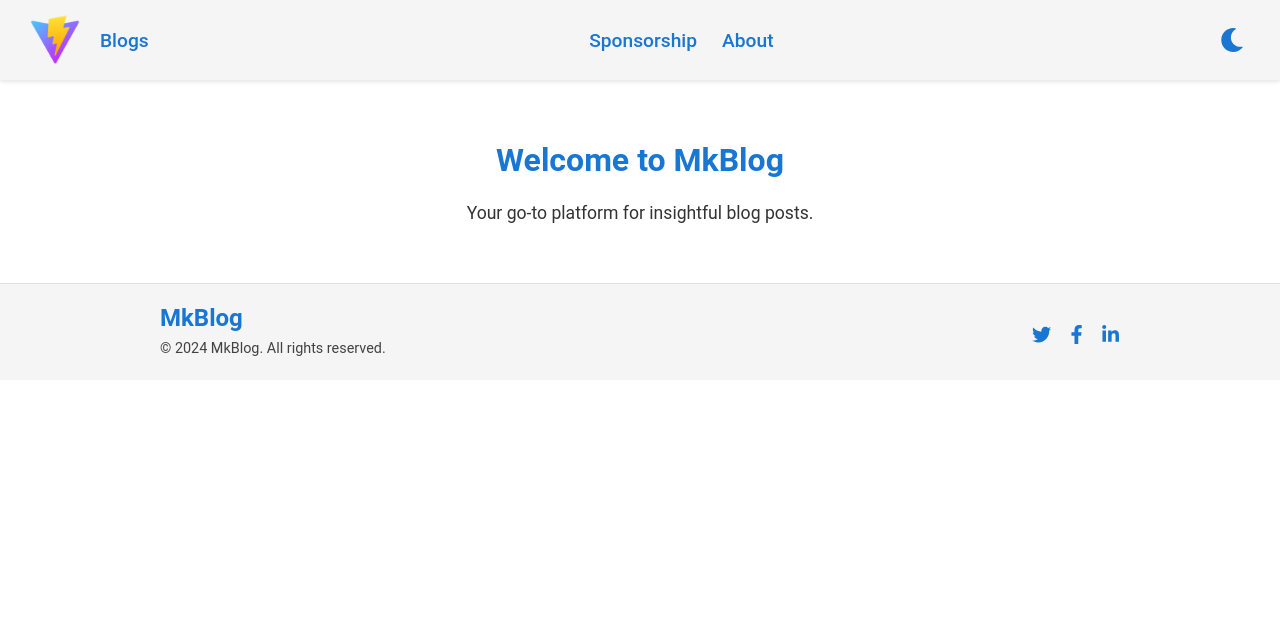
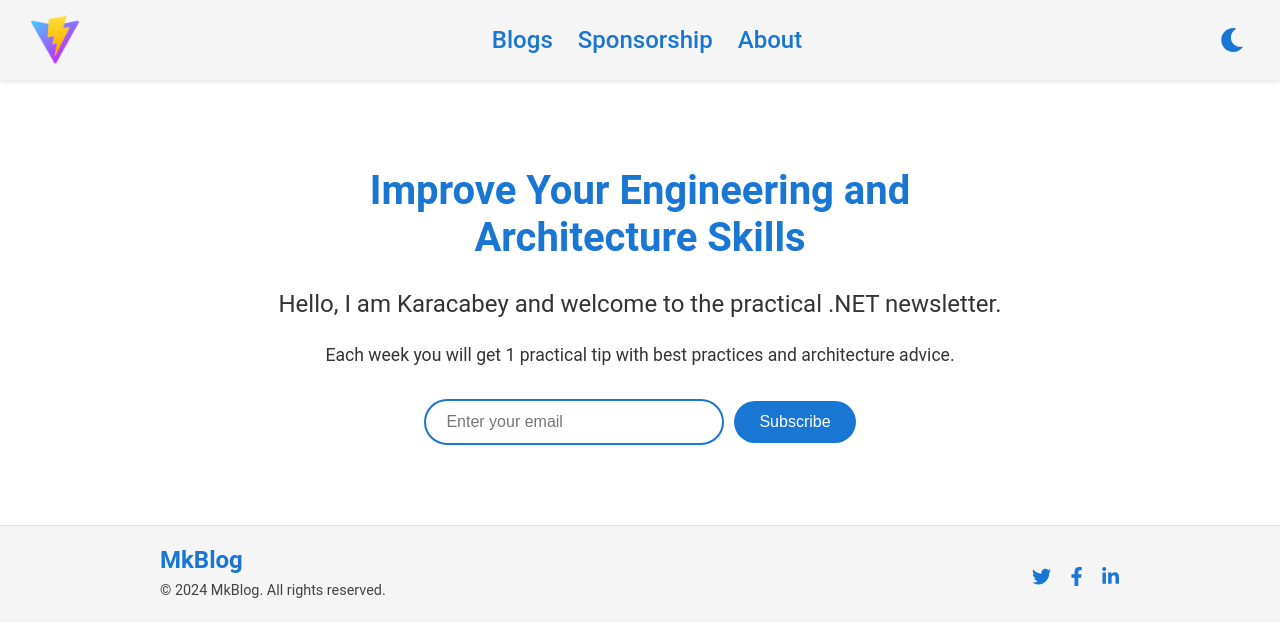
Before and after one commit to mustafatheconqueror/mkblog-app, a React (Vite) app: page / in a window 1280 px wide. Shown: the top 636 px of the page. Built offline with nearby package versions, Linux system fonts and the light colour scheme.

Commit message:
Create Pages - v5

```diff
--- a/src/components/Header/Header.jsx
+++ b/src/components/Header/Header.jsx
@@ -5,7 +5,7 @@ import styles from './Header.module.css';
 import { ThemeContext } from '../../contexts/ThemeContext';
 import { FaMoon, FaSun, FaBars, FaTimes } from 'react-icons/fa';
 import classNames from 'classnames';
-import logo from '../../assets/logo.png'; // Ensure the path is correct
+import logo from '../../assets/logo.png';
 
 const Header = () => {
     const [isMobileMenuOpen, setIsMobileMenuOpen] = useState(false);
@@ -21,23 +21,15 @@ const Header = () => {
 
     return (
         <header className={styles.header}>
-            {/* Left Section: Logo and "Blogs" Link */}
+
+            {/* Sol Bölüm: Logo ve "Blogs" */}
             <div className={styles.leftSection}>
                 <NavLink to="/" onClick={closeMobileMenu} className={styles.logoLink}>
                     <img src={logo} alt="MkBlog Logo" className={styles.logoImage} />
                 </NavLink>
-                <NavLink
-                    to="/blogs"
-                    className={({ isActive }) =>
-                        isActive ? classNames(styles.navLink, styles.activeLink) : styles.navLink
-                    }
-                    onClick={closeMobileMenu}
-                >
-                    Blogs
-                </NavLink>
             </div>
 
-            {/* Middle Section: Other Navigation Links */}
+            {/* Orta Bölüm: Diğer Navigasyon Linkleri */}
             <nav
                 className={classNames(styles.nav, {
                     [styles.active]: isMobileMenuOpen,
@@ -46,8 +38,19 @@ const Header = () => {
                 <ul className={styles.navList}>
                     <li>
                         <NavLink
+                            to="/blogs"
+                            className={({isActive}) =>
+                                isActive ? classNames(styles.navLink, styles.activeLink) : styles.navLink
+                            }
+                            onClick={closeMobileMenu}
+                        >
+                            Blogs
+                        </NavLink>
+                    </li>
+                    <li>
+                        <NavLink
                             to="/sponsorship"
-                            className={({ isActive }) =>
+                            className={({isActive}) =>
                                 isActive ? classNames(styles.navLink, styles.activeLink) : styles.navLink
                             }
                             onClick={closeMobileMenu}
@@ -58,7 +61,7 @@ const Header = () => {
                     <li>
                         <NavLink
                             to="/about"
-                            className={({ isActive }) =>
+                            className={({isActive}) =>
                                 isActive ? classNames(styles.navLink, styles.activeLink) : styles.navLink
                             }
                             onClick={closeMobileMenu}
@@ -69,14 +72,14 @@ const Header = () => {
                 </ul>
             </nav>
 
-            {/* Right Section: Theme Toggle and Hamburger Menu */}
+            {/* Sağ Bölüm: Tema Toggle ve Hamburger Menü */}
             <div className={styles.actions}>
                 <button
                     onClick={toggleTheme}
                     className={styles.themeToggle}
                     aria-label="Toggle theme"
                 >
-                    {theme === 'light' ? <FaMoon /> : <FaSun />}
+                    {theme === 'light' ? <FaMoon/> : <FaSun/>}
                 </button>
                 <div
                     className={classNames(styles.hamburger, {
--- a/src/components/Header/Header.module.css
+++ b/src/components/Header/Header.module.css
@@ -12,11 +12,11 @@
     z-index: 1000;
 }
 
-/* Left Section: Logo and "Blogs" */
+/* Sol Bölüm: Logo ve "Blogs" */
 .leftSection {
     display: flex;
     align-items: center;
-    gap: 20px; /* Space between logo and "Blogs" */
+    gap: 25px; /* Logo ile "Blogs" arasındaki boşluk */
 }
 
 .logoLink {
@@ -25,11 +25,11 @@
 }
 
 .logoImage {
-    height: 50px; /* Increased logo size for better visibility */
+    height: 50px; /* Logo boyutu artırıldı */
     width: auto;
 }
 
-/* Navigation Links */
+/* Navigasyon Linkleri */
 .nav {
     display: flex;
 }
@@ -37,7 +37,7 @@
 .navList {
     list-style: none;
     display: flex;
-    gap: 25px; /* Increased gap between navigation links */
+    gap: 25px; /* Navigasyon linkleri arasındaki boşluk */
     margin: 0;
     padding: 0;
 }
@@ -45,7 +45,7 @@
 .navLink {
     color: var(--color-primary);
     text-decoration: none;
-    font-size: 1.2rem; /* Increased font size */
+    font-size: 1.5rem; /* Yazı tipi boyutu artırıldı */
     transition: color 0.3s ease;
     position: relative;
     font-weight: 500;
@@ -70,6 +70,7 @@
     left: 0;
 }
 
+/* Sağ Bölüm: Tema Toggle ve Hamburger Menü */
 .actions {
     display: flex;
     align-items: center;
@@ -81,14 +82,14 @@
     border: none;
     cursor: pointer;
     color: var(--color-primary);
-    font-size: 1.5rem; /* Increased icon size */
+    font-size: 1.5rem; /* İkon boyutu artırıldı */
     display: flex;
     align-items: center;
 }
 
 .hamburger {
-    display: none; /* Hidden on desktop */
-    font-size: 1.8rem; /* Increased icon size */
+    display: none; /* Masaüstünde gizli */
+    font-size: 1.8rem; /* İkon boyutu artırıldı */
     cursor: pointer;
     color: var(--color-primary);
 }
@@ -110,21 +111,29 @@
     }
 
     .nav.active {
-        max-height: 300px; /* Adjust based on content */
+        max-height: 300px; /* İçeriğe bağlı olarak ayarlanabilir */
     }
 
     .navList {
         flex-direction: column;
-        gap: 20px; /* Increased gap for easier tapping */
+        gap: 20px; /* Mobilde navigasyon linkleri arasındaki boşluk */
         padding: 20px 0;
     }
 
     .hamburger {
-        display: block; /* Visible on mobile */
+        display: block; /* Mobilde görünür */
     }
 
-    /* Adjust Left Section for Mobile */
-    .leftSection {
-        gap: 15px; /* Reduced gap to save space */
-    }
 }
+
+/* Hover ve Focus Durumları */
+.navLink:focus {
+    outline: 2px solid var(--color-primary);
+    outline-offset: 2px;
+}
+
+.themeToggle:focus,
+.hamburger:focus {
+    outline: 2px solid var(--color-primary);
+    outline-offset: 2px;
+}
--- a/src/pages/Home/Home.jsx
+++ b/src/pages/Home/Home.jsx
@@ -1,12 +1,47 @@
 // src/pages/Home.jsx
-import React from 'react';
+import React, { useState } from 'react';
 import styles from './Home.module.css';
 
 const Home = () => {
+    const [email, setEmail] = useState('');
+    const [message, setMessage] = useState('');
+
+    const handleSubscribe = (e) => {
+        e.preventDefault();
+        // Basit bir doğrulama
+        if (email) {
+            // Burada e-posta aboneliği işlemleri yapılabilir (API çağrısı vb.)
+            setMessage('Thank you for subscribing!');
+            setEmail('');
+        } else {
+            setMessage('Please enter a valid email address.');
+        }
+    };
+
     return (
         <div className={styles.container}>
-            <h1>Welcome to MkBlog</h1>
-            <p>Your go-to platform for insightful blog posts.</p>
+            <h1 className={styles.mainTitle}>Improve Your Engineering and Architecture Skills</h1>
+            <p className={styles.subTitle}>
+                Hello, I am Karacabey and welcome to the practical .NET newsletter.
+            </p>
+            <p className={styles.description}>
+                Each week you will get 1 practical tip with best practices and architecture advice.
+            </p>
+
+            <form className={styles.subscriptionForm} onSubmit={handleSubscribe}>
+                <input
+                    type="email"
+                    placeholder="Enter your email"
+                    className={styles.emailInput}
+                    value={email}
+                    onChange={(e) => setEmail(e.target.value)}
+                    required
+                />
+                <button type="submit" className={styles.subscribeButton}>
+                    Subscribe
+                </button>
+            </form>
+            {message && <p className={styles.message}>{message}</p>}
         </div>
     );
 };
--- a/src/pages/Home/Home.module.css
+++ b/src/pages/Home/Home.module.css
@@ -3,16 +3,72 @@
 .container {
     max-width: 800px;
     margin: 0 auto;
-    padding: 20px;
+    padding: 40px 20px;
     text-align: center;
 }
 
-h1 {
+.mainTitle {
     color: var(--color-primary);
+    font-size: 2.5rem; /* Büyük başlık */
+    margin-bottom: 20px;
+    font-weight: 700;
+}
+
+.subTitle {
+    font-size: 1.5rem; /* Daha büyük alt başlık */
+    color: var(--color-text);
     margin-bottom: 10px;
 }
 
-p {
+.description {
     font-size: 1.1rem;
     color: var(--color-text);
+    margin-bottom: 30px;
 }
+
+.subscriptionForm {
+    display: flex;
+    justify-content: center;
+    align-items: center;
+    gap: 10px;
+    margin-bottom: 20px;
+    flex-wrap: wrap;
+}
+
+.emailInput {
+    padding: 12px 20px;
+    font-size: 1rem;
+    border: 2px solid var(--color-primary);
+    border-radius: 25px;
+    outline: none;
+    transition: border-color 0.3s ease, box-shadow 0.3s ease;
+    width: 100%;
+    max-width: 300px;
+}
+
+.emailInput:focus {
+    border-color: var(--color-secondary);
+    box-shadow: 0 0 8px rgba(3, 218, 198, 0.5);
+}
+
+.subscribeButton {
+    padding: 12px 25px;
+    font-size: 1rem;
+    color: #ffffff;
+    background-color: var(--color-primary);
+    border: none;
+    border-radius: 25px;
+    cursor: pointer;
+    transition: background-color 0.3s ease, transform 0.3s ease;
+}
+
+.subscribeButton:hover {
+    background-color: #4a00e0; /* Daha koyu bir renk */
+    transform: scale(1.05);
+}
+
+.message {
+    font-size: 1rem;
+    color: var(--color-secondary);
+    margin-top: 10px;
+}
```
